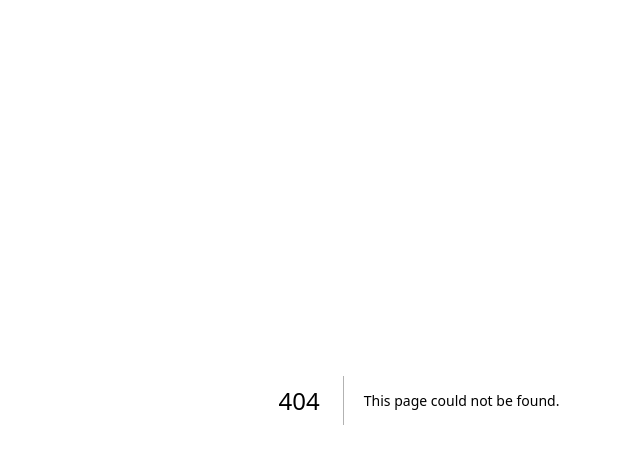
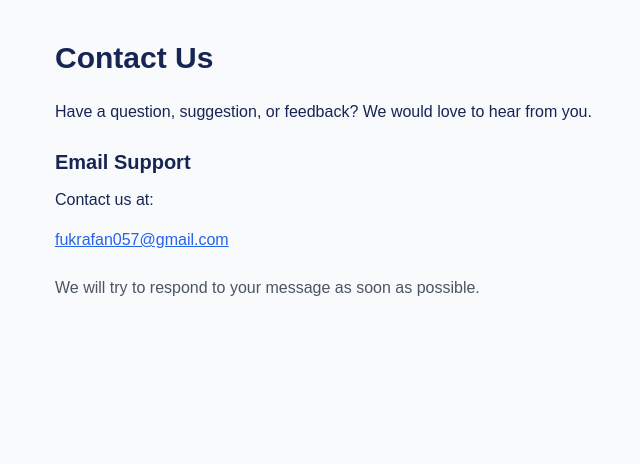
Before and after one commit to ashok110715-star/eajee-notes-library, a Next.js app: page /contact in a window 1280 px wide. Before the commit this address had no page. Shown: the top 464 px of the page, without its empty margins (221-861 px from the left). Built offline with nearby package versions, Linux system fonts and the light colour scheme.

Commit message:
Create page.tsx

```diff
--- /dev/null
+++ b/src/app/contact/page.tsx
@@ -0,0 +1,34 @@
+
+export default function ContactPage() {
+  return (
+    <main className="max-w-3xl mx-auto px-5 py-10">
+      <h1 className="text-3xl font-bold mb-6">
+        Contact Us
+      </h1>
+
+      <p className="mb-6">
+        Have a question, suggestion, or feedback?
+        We would love to hear from you.
+      </p>
+
+      <h2 className="text-xl font-semibold mb-3">
+        Email Support
+      </h2>
+
+      <p className="mb-4">
+        Contact us at:
+      </p>
+
+      <a
+        href="mailto:fukrafan057@gmail.com"
+        className="text-blue-600 underline break-all"
+      >
+        fukrafan057@gmail.com
+      </a>
+
+      <p className="mt-6 text-gray-600">
+        We will try to respond to your message as soon as possible.
+      </p>
+    </main>
+  );
+}
```
